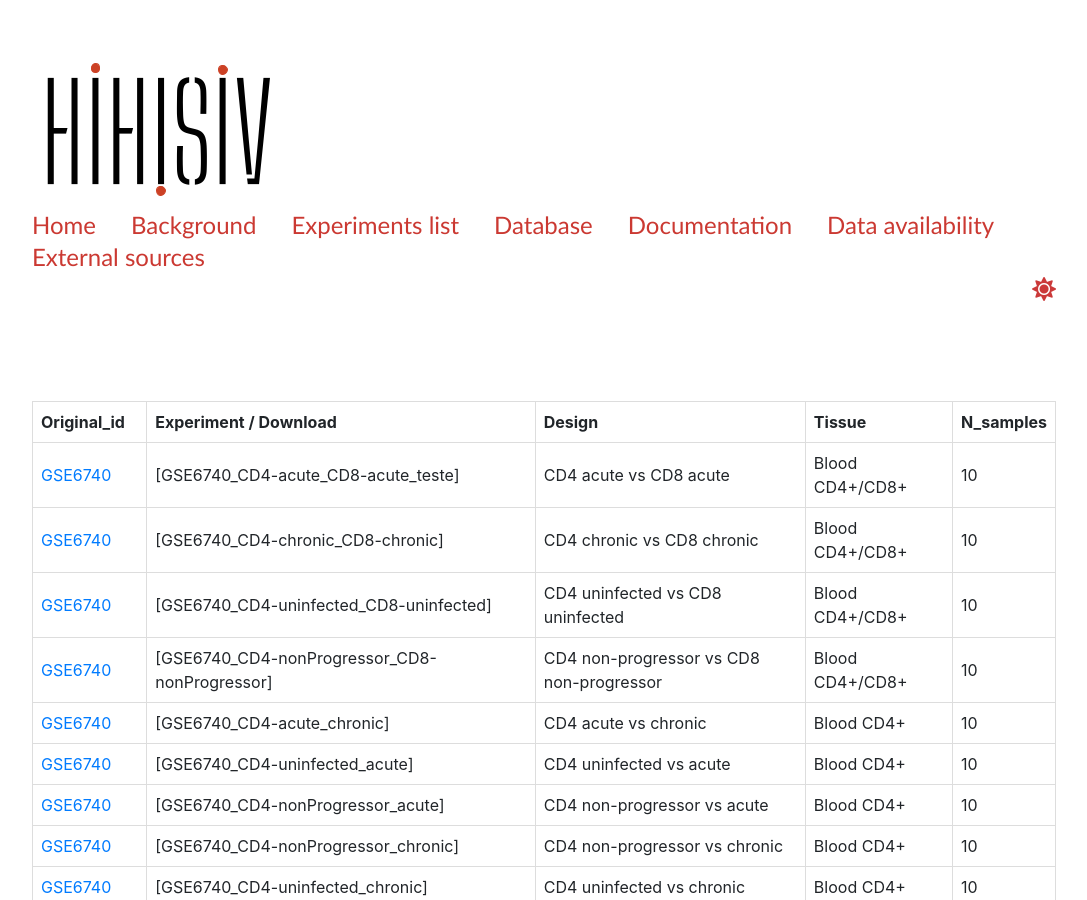
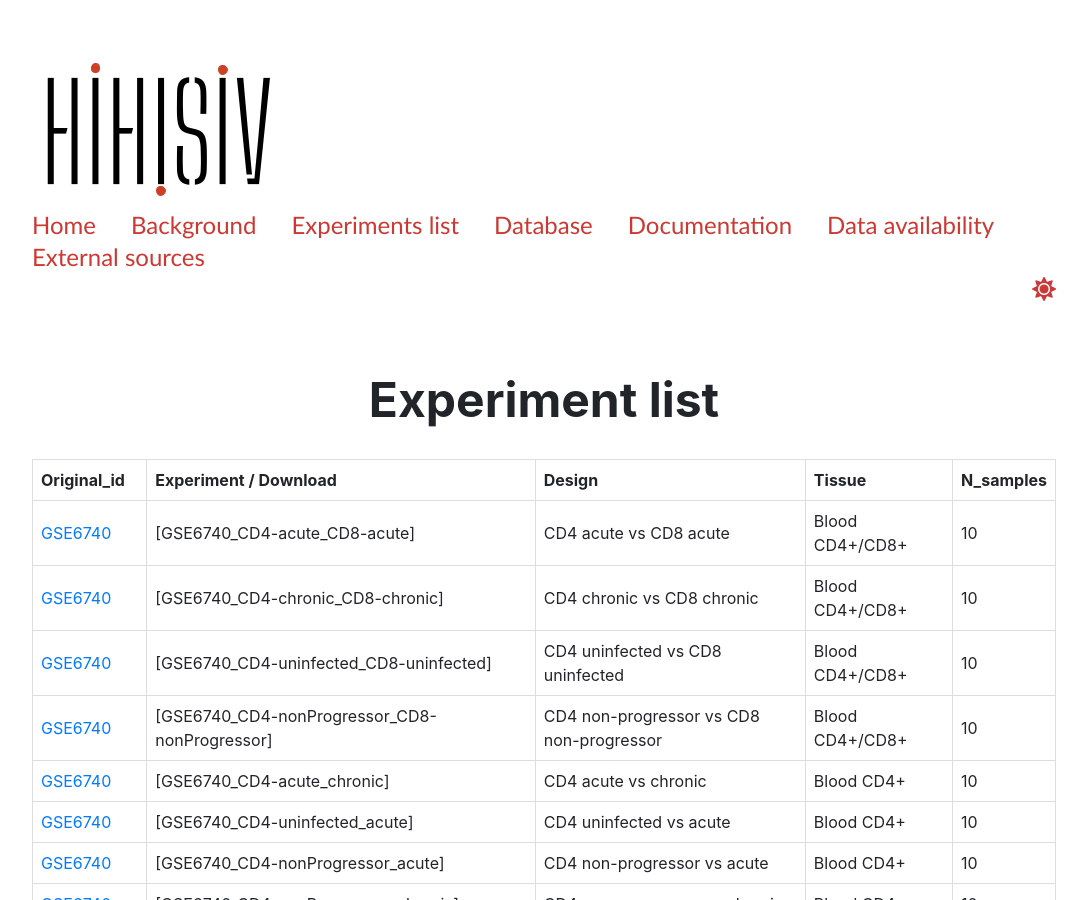
Before and after one commit to hihisiv/hihisiv.github.io, a Jekyll site: the page built from experiment_list.md, in a window 1280 px wide and 900 px high. Shown: the whole window, without its empty margins (96-1183 px from the left). Built offline with Jekyll 4.4.1, drawn with Linux system fonts in a browser that asks for light colours; nearby versions of some CDN libraries; a style sheet for code colours, icons or effects is not loaded.

Commit message:
changes in experiment list

```diff
--- a/experiment_list.md
+++ b/experiment_list.md
@@ -1,5 +1,5 @@
 ---
-title:
+title: "Experiment list"
 layout: page
 full_logo: true
 pin: true
@@ -13,7 +13,7 @@ output:
 
 | Original_id                                                                 | Experiment / Download                                                                   | Design                                                       | Tissue               | N_samples |
 |-----------------------------------------------------------------------------|-----------------------------------------------------------------------------------------|--------------------------------------------------------------|----------------------|-----------|
-| [GSE6740](https://www.ncbi.nlm.nih.gov/geo/query/acc.cgi?acc=GSE6740)       | [GSE6740_CD4-acute_CD8-acute_teste]                            | CD4 acute vs CD8 acute                                       | Blood CD4+/CD8+      | 10        |
+| [GSE6740](https://www.ncbi.nlm.nih.gov/geo/query/acc.cgi?acc=GSE6740)       | [GSE6740_CD4-acute_CD8-acute]                            | CD4 acute vs CD8 acute                                       | Blood CD4+/CD8+      | 10        |
 | [GSE6740](https://www.ncbi.nlm.nih.gov/geo/query/acc.cgi?acc=GSE6740)       | [GSE6740_CD4-chronic_CD8-chronic]                        | CD4 chronic vs CD8 chronic                                   | Blood CD4+/CD8+      | 10        |
 | [GSE6740](https://www.ncbi.nlm.nih.gov/geo/query/acc.cgi?acc=GSE6740)       | [GSE6740_CD4-uninfected_CD8-uninfected]                  | CD4 uninfected vs CD8 uninfected                             | Blood CD4+/CD8+      | 10        |
 | [GSE6740](https://www.ncbi.nlm.nih.gov/geo/query/acc.cgi?acc=GSE6740)       | [GSE6740_CD4-nonProgressor_CD8-nonProgressor]            | CD4 non-progressor vs CD8 non-progressor                     | Blood CD4+/CD8+      | 10        |
```
Also changed, not shown: externalSources.md (+1 -1 lines).
